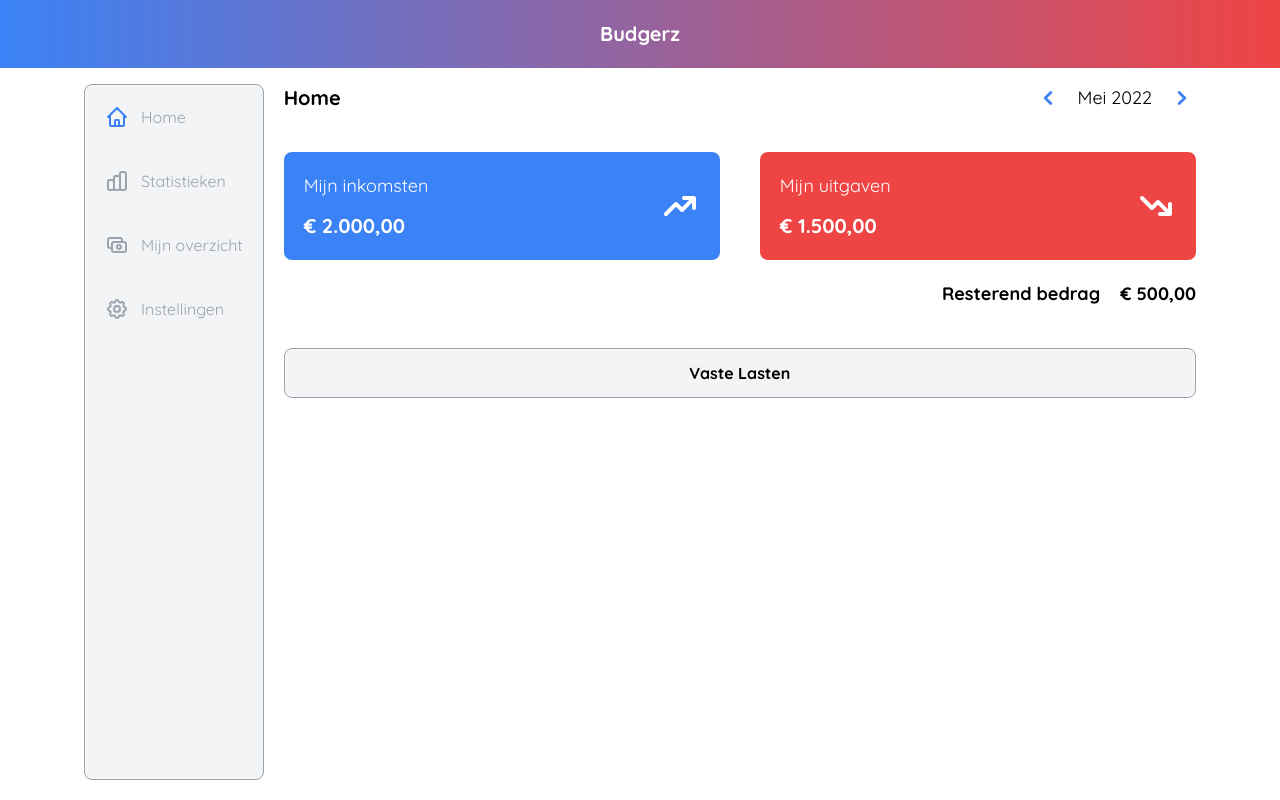
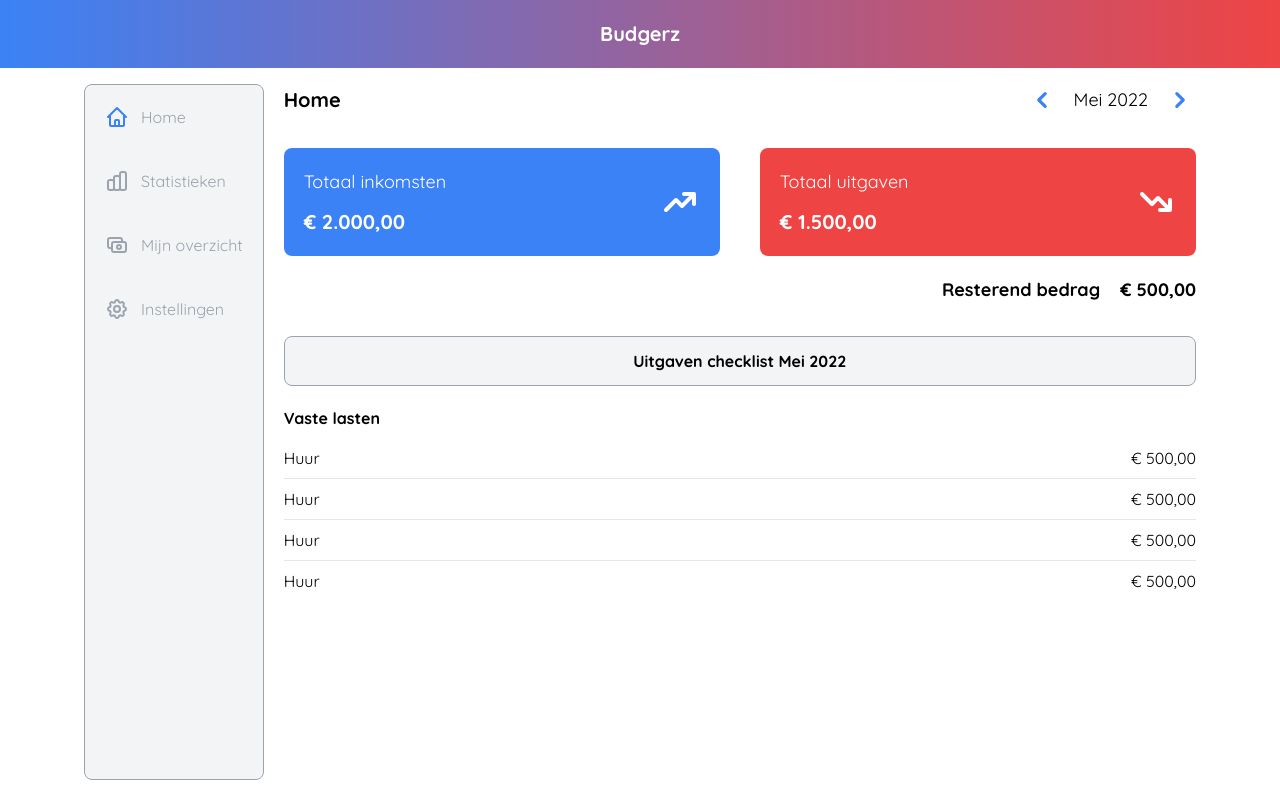
Before and after one commit to Rgerard96/Finance-Manager---Budgerz, a Next.js app: page / in a window 1280 px wide. Built offline with nearby package versions, Linux system fonts and the light colour scheme.

Commit message:
update homepage

```diff
--- a/pages/index.js
+++ b/pages/index.js
@@ -1,6 +1,11 @@
 import Head from 'next/head';
 import { useRouter } from 'next/router';
-import { ChevronLeftIcon, ChevronRightIcon, TrendingDownIcon, TrendingUpIcon } from '@heroicons/react/solid';
+import {
+  ChevronLeftIcon,
+  ChevronRightIcon,
+  TrendingDownIcon,
+  TrendingUpIcon,
+} from '@heroicons/react/solid';
 
 export default function Home() {
   const router = useRouter();
@@ -11,27 +16,27 @@ export default function Home() {
         <meta name='description' content='Generated by create next app' />
         <link rel='icon' href='/favicon.ico' />
       </Head>
-      <header className='flex items-center justify-between mb-10'>
+      <header className='flex items-center justify-between mb-8'>
         <h1 className='text-xl font-bold'>Home</h1>
         <div className='flex space-x-4 items-center text-lg'>
-          <ChevronLeftIcon className='w-7 cursor-pointer text-blue-500' />
+          <ChevronLeftIcon className='w-8 cursor-pointer text-blue-500' />
           <span>Mei 2022</span>
-          <ChevronRightIcon className='w-7 cursor-pointer text-blue-500' />
+          <ChevronRightIcon className='w-8 cursor-pointer text-blue-500' />
         </div>
       </header>
       <main>
-        <div className='mb-10'>
+        <div className='mb-8'>
           <div className='mb-5 flex flex-col sm:flex-row sm:space-x-10 space-y-5 sm:space-y-0 text-white'>
             <div className='bg-blue-500 rounded-lg p-5 flex-1 cursor-pointer flex justify-between items-center'>
               <div className='space-y-3'>
-                <h3 className='text-lg'>Mijn inkomsten</h3>
+                <h3 className='text-lg'>Totaal inkomsten</h3>
                 <p className='font-bold text-xl'>&euro; 2.000,00</p>
               </div>
               <TrendingUpIcon className='w-10' />
             </div>
             <div className='bg-red-500 rounded-lg p-5 flex-1 cursor-pointer flex justify-between items-center'>
               <div className='space-y-3'>
-                <h3 className='text-lg'>Mijn uitgaven</h3>
+                <h3 className='text-lg'>Totaal uitgaven</h3>
                 <p className='font-bold text-xl'>&euro; 1.500,00</p>
               </div>
               <TrendingDownIcon className='w-10' />
@@ -43,10 +48,32 @@ export default function Home() {
           </div>
         </div>
         <div>
-          <div className='text-center bg-gray-100 rounded-lg p-3 border border-gray-400 font-bold'>
-            Vaste Lasten
+          <div className='text-center bg-gray-100 rounded-lg p-3 border border-gray-400 font-bold mb-5'>
+            Uitgaven checklist Mei 2022
           </div>
-          <div></div>
+          <div>
+            <div className='space-y-2'>
+              <p className='font-bold'>Vaste lasten</p>
+              <div className='divide-y'>
+                <div className='flex items-center justify-between py-2'>
+                  <p>Huur</p>
+                  <p>&euro; 500,00 </p>
+                </div>
+                <div className='flex items-center justify-between py-2'>
+                  <p>Huur</p>
+                  <p>&euro; 500,00 </p>
+                </div>
+                <div className='flex items-center justify-between py-2'>
+                  <p>Huur</p>
+                  <p>&euro; 500,00 </p>
+                </div>
+                <div className='flex items-center justify-between py-2'>
+                  <p>Huur</p>
+                  <p>&euro; 500,00 </p>
+                </div>
+              </div>
+            </div>
+          </div>
         </div>
       </main>
     </div>
```
